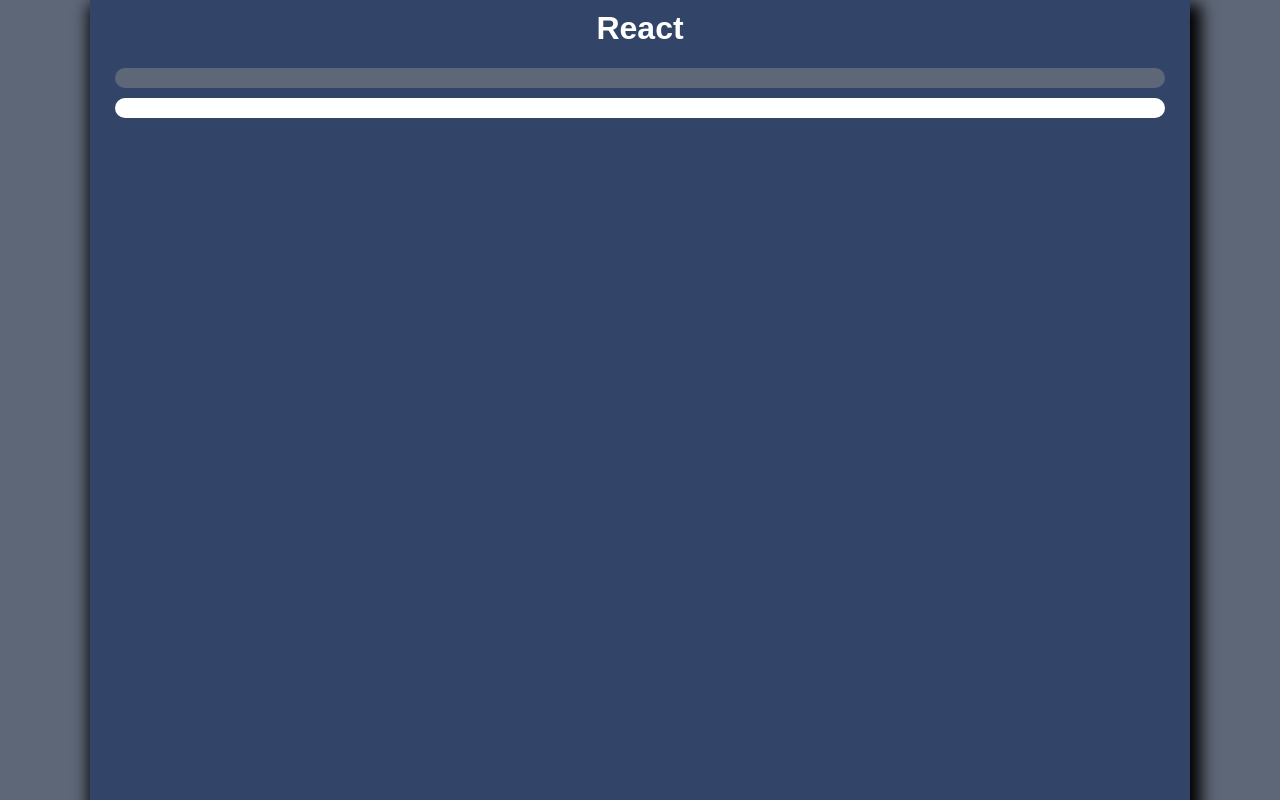
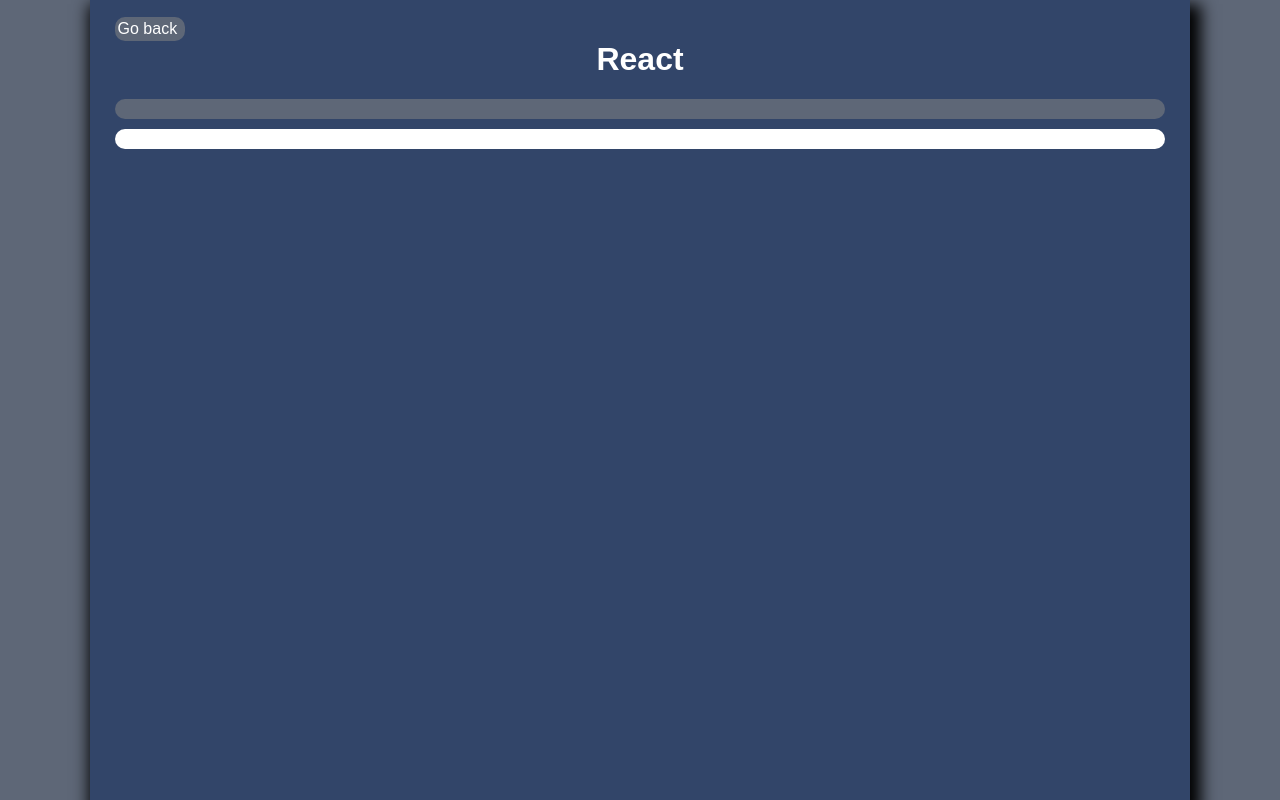
Before and after one commit to GabrielMoreiraS/Studies, a plain HTML site: page FrontEnd/JavaScript/React/react.html in a window 1280 px wide. Drawn offline with Linux system fonts and the light colour scheme.

Commit message:
Studies.v.0.2

```diff
--- a/FrontEnd/JavaScript/React/react.html
+++ b/FrontEnd/JavaScript/React/react.html
@@ -1,14 +1,17 @@
 <!DOCTYPE html>
 <html>
     <head>
-        <title>HTML5</title>
+        <title>React</title>
         <meta charset="utf-8"/>
         <meta name="viewport" content="width=device-width, initial-scale=1.0"/>
         <link rel="stylesheet" type="text/css" href="../../../style.css"/>
     </head>
     <body>
         <div class="container">
-            <h1 class="title">React</h1>
+            <div class="header">
+                <a href="../javascript.html">Go back</a>
+                <h1 class="title">React</h1>
+            </div>
             <div class="topic">
                 <h2 class="title-box"></h2>
                 <div class="box">
--- a/style.css
+++ b/style.css
@@ -65,7 +65,24 @@
     box-shadow: 5px 10px 15px 6px black;
 }
 
-.title{
+.header{
+    width: 100%;
+    margin: 0 auto;
+}
+
+.header a{
+    width: 100%;
+    max-width: 70px;
+    text-decoration: none;
+    border-radius: 10px;
+    background-color: rgb(94, 103, 119);
+    margin-top: 7px;
+    padding: 3px;
+    color: white;
+    display: block;
+}
+
+.header h1{
     width: 100%;
     text-align: center;
 }
```
Also changed, not shown: FrontEnd/Bootstrap/bootstrap.html (+4 -1 lines), FrontEnd/CSS/css.html (+4 -1 lines), FrontEnd/Graphics/graphics.html (+4 -1 lines), FrontEnd/HTML/html.html (+4 -1 lines), FrontEnd/JavaScript/AngularJS/angular_js.html (+5 -2 lines), FrontEnd/JavaScript/Basics/basics.html (+5 -2 lines), FrontEnd/JavaScript/Jquery/jquery.html (+5 -2 lines).
